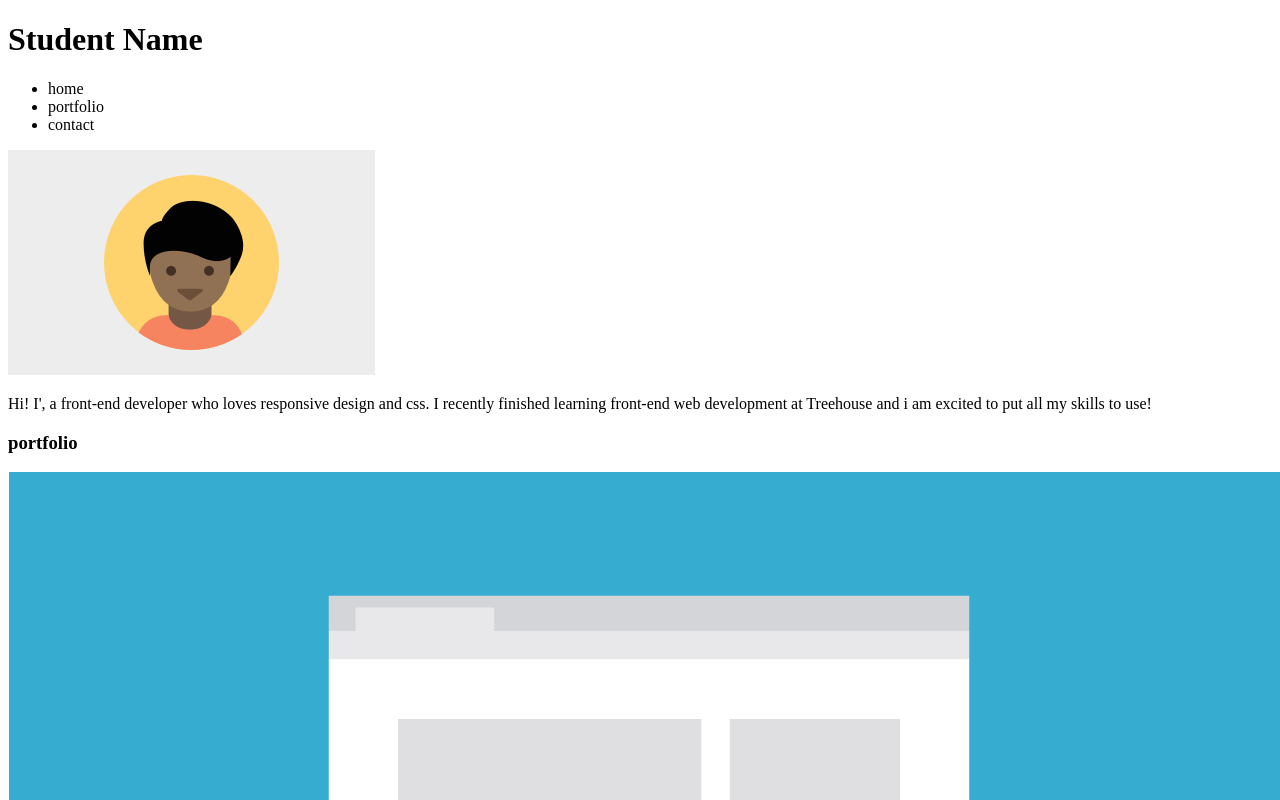
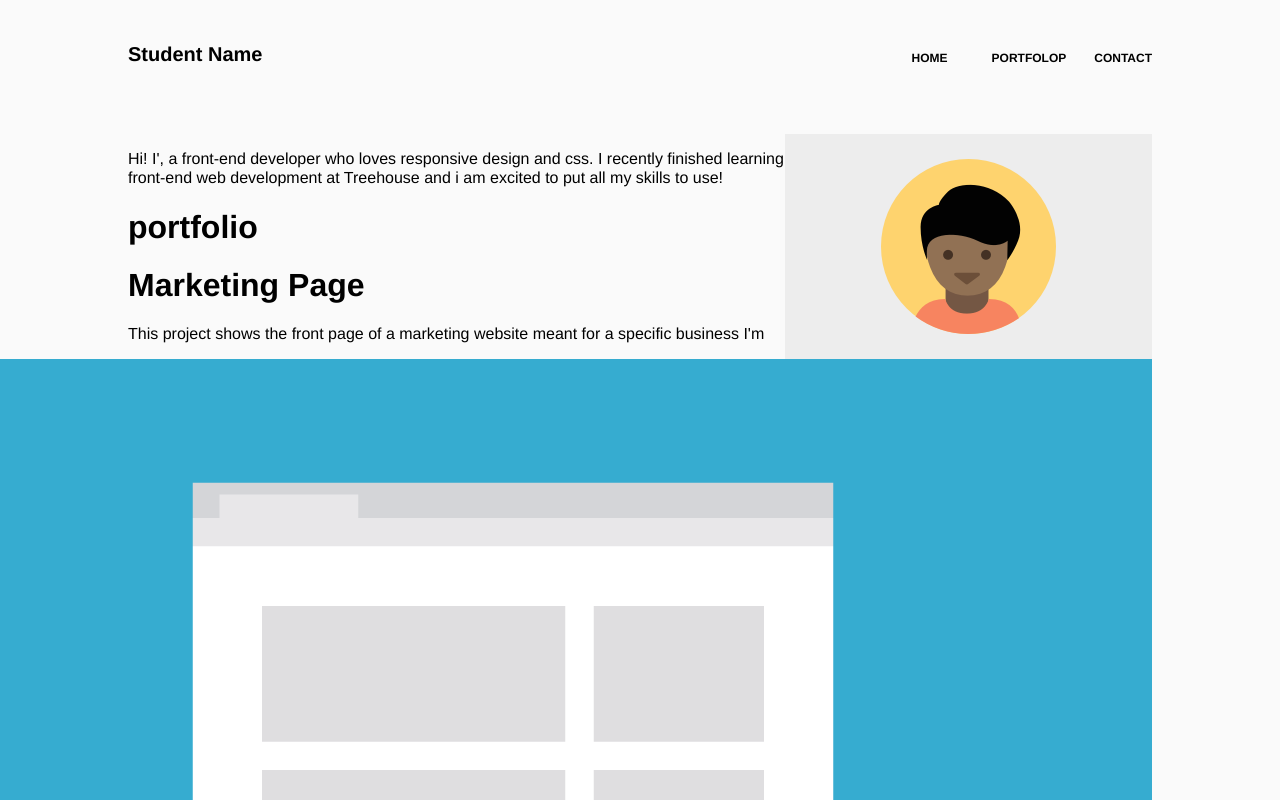
Before and after one commit to nullmicgo/Responsive-Layout, a plain HTML site: page index.html in a window 1280 px wide. Shown: the top 800 px of the page. Drawn offline with Linux system fonts and the light colour scheme.

Commit message:
Workng on the menu of the web
Workng on the menu of the web

```diff
--- /dev/null
+++ b/css/main.css
@@ -0,0 +1,102 @@
+/******************************
+Flexbox Layout
+*******************************/
+
+.header, .nav {
+  display: flex;
+  flex-direction: column;
+}
+
+.header {
+  justify-content: space-between;
+}
+
+.nav {
+  flex: 1;
+  justify-content: space-around;
+}
+
+
+@media all and (min-width: 640px) {
+  .header, .nav {
+    flex-direction: row;
+  }
+}
+
+@media all and (min-width: 1030px) {
+  .nav {
+    flex: none;
+  }
+}
+
+
+/******************************
+Additional Styling
+*******************************/
+
+body {
+  margin: 0;
+  font-family: Helvetica;
+  background: #fafafa;
+}
+
+.header {
+  padding: 20px 0;
+  margin: 0 auto;
+}
+.about{
+  padding: 20px 0;
+  margin: 0 auto;
+}
+
+.about img{
+	float: right;
+
+}
+
+.logo {
+  width: 195px;
+  padding-top: 10px;
+  font-size: 20px;
+}
+
+.nav {
+  list-style: none;
+}
+
+.nav li {
+  margin: 12px 0 12px 28px;
+}
+
+.nav li a {
+  text-decoration: none;
+  font-size: 12px;
+  color: black;
+  font-weight: bold;
+  text-transform: uppercase;
+}
+
+.nav li a:hover {
+  color: grey;
+}
+
+.nav li:first-child a {
+  border-radius: 2px;
+  transition: 200ms ease-in-out;
+  padding: 8px 16px 7px;
+}
+
+.nav li:first-child a:hover {
+  color: grey;
+}
+
+@media all and (min-width: 1024px) {
+  .header {
+    width: 1024px;
+    min-width: 768px;
+  }
+  .about {
+    width: 1024px;
+    min-width: 768px;
+  }
+}
--- a/index.html
+++ b/index.html
@@ -4,21 +4,18 @@
 <meta charset="utf-8">
 <title>Responsive Layout</title>
 <meta name="viewport" content="width=device-width, initial-scale=1.0">
-<link ref="stylesheet" href="css/normalize.css">
-<link ref="stylesheet" href="css/style.css">
+<link rel="stylesheet" href="css/normalize.css">
+<link rel="stylesheet" href="css/main.css">
 <link href="https://fonts.googleapis.com/css?family=Open+Sans" rel="stylesheet">
 </head>
 <body>
-	<div class="wrapper">
-		<header>
-			<h1>Student Name</h1>
-			<nav>
-				<ul>
-				<li>home</li>
-				<li>portfolio</li>
-				<li>contact</li>
-				</ul>
-			</nav>
+		<header class="header">
+			<h1 class="logo">Student Name</h1>
+			 <ul class="nav">
+		          <li><a href="#">home</a></li>
+		          <li><a href="#">portfolop</a></li>
+		          <li><a href="#">contact</a></li>
+       		 </ul>
 		</header>
 
 		<main>
@@ -84,6 +81,5 @@
 				</nav>
 			</footer>
 		</main>
-	</div>
 </body>
 </html>
```
Also changed, not shown: css/style.css (deleted).
